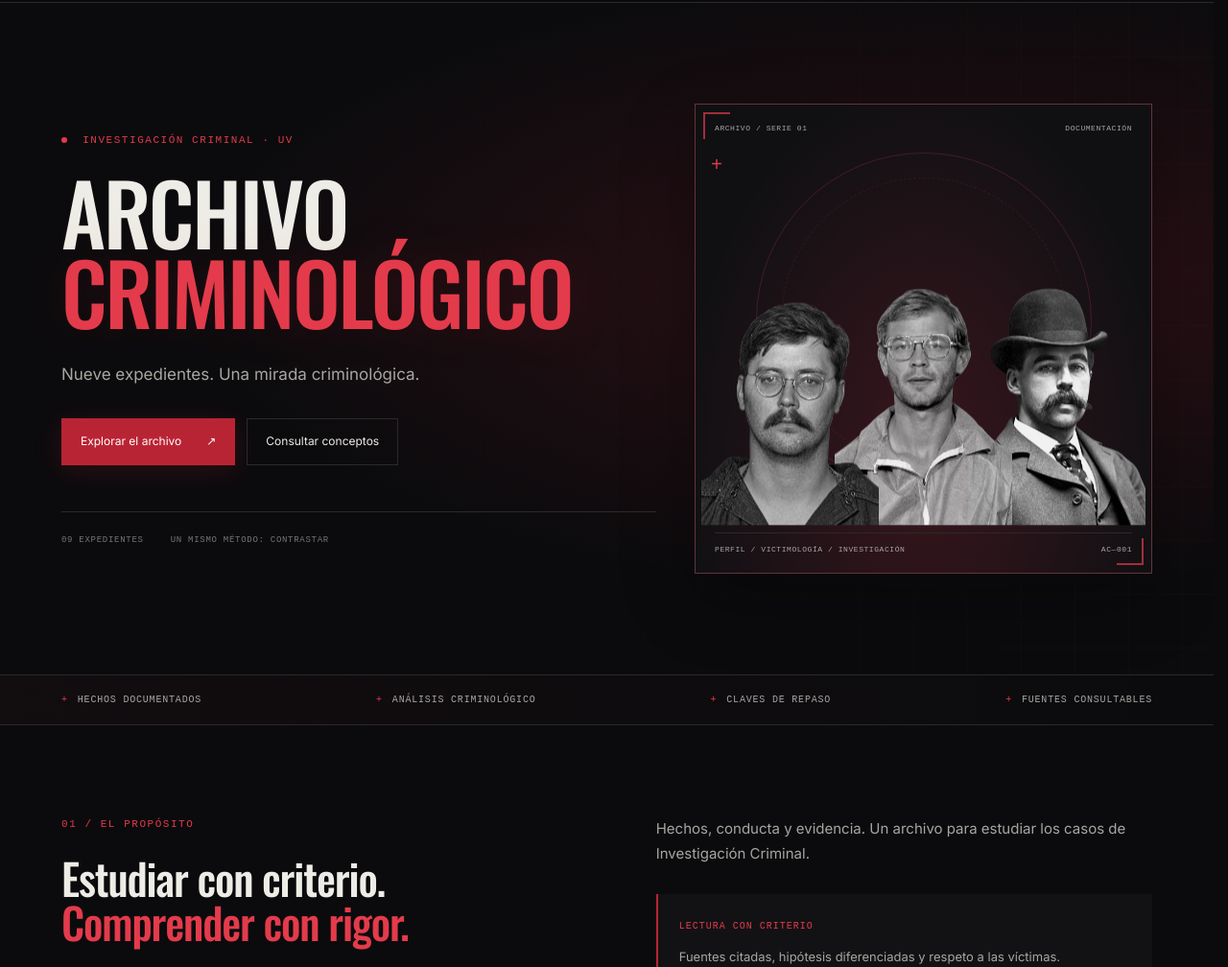
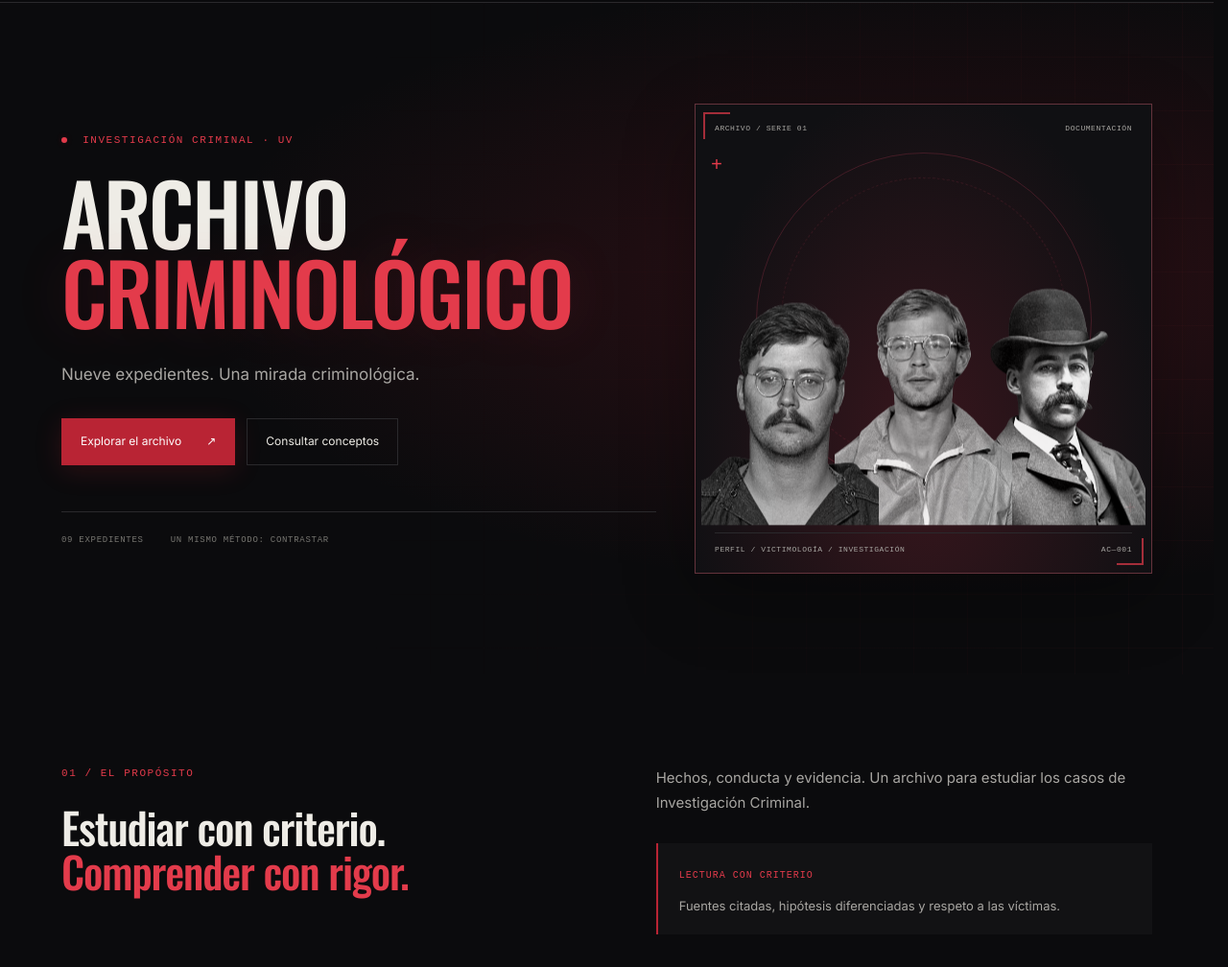
Before and after one commit to SerialKillersUV/archivo-criminologico, a plain HTML site: page index.html in a window 1280 px wide. Shown: the part 89-1097 px from the top of the page at 96% size. Drawn offline with Linux system fonts and the light colour scheme.

Commit message:
Eliminar la franja informativa de la portada

```diff
--- a/index.html
+++ b/index.html
@@ -5,7 +5,6 @@
 <main id="main">
 <section class="hero"><div class="hero-copy"><div class="eyebrow"><span class="live-dot"></span> INVESTIGACIÓN CRIMINAL · UV</div><h1>ARCHIVO<br><em>CRIMINOLÓGICO</em></h1><p class="hero-description">Nueve expedientes. Una mirada criminológica.</p><div class="hero-actions"><a class="btn btn-red" href="casos.html">Explorar el archivo <span aria-hidden="true">↗</span></a><a class="btn btn-ghost" href="conceptos.html">Consultar conceptos</a></div><div class="hero-bottom"><span>09 EXPEDIENTES</span><span>UN MISMO MÉTODO: CONTRASTAR</span></div></div>
 <div class="hero-art" aria-label="Retratos de archivo de Kemper, Dahmer y Holmes"><div class="art-top"><span>ARCHIVO / SERIE 01</span><span>DOCUMENTACIÓN</span></div><div class="orbital" aria-hidden="true"></div><span class="art-cross cross-1" aria-hidden="true">+</span><span class="art-cross cross-2" aria-hidden="true">+</span><div class="hero-portraits"><img src="assets/portraits/kemper.png" alt="Edmund Kemper, retrato de archivo con fondo eliminado" width="1087" height="1447"><img src="assets/portraits/dahmer.png" alt="Jeffrey Dahmer, retrato de archivo con fondo eliminado" width="1058" height="1486"><img src="assets/portraits/holmes.png" alt="H. H. Holmes, retrato de archivo con fondo eliminado" width="1087" height="1447"></div><div class="art-bottom"><span>PERFIL / VICTIMOLOGÍA / INVESTIGACIÓN</span><span>AC—001</span></div></div></section>
-<div class="index-strip"><span>HECHOS DOCUMENTADOS</span><span>ANÁLISIS CRIMINOLÓGICO</span><span>CLAVES DE REPASO</span><span>FUENTES CONSULTABLES</span></div>
 <section class="section intro reveal"><div><div class="eyebrow">01 / EL PROPÓSITO</div><h2>Estudiar con criterio.<br><em>Comprender con rigor.</em></h2></div><div class="intro-text"><p>Hechos, conducta y evidencia. Un archivo para estudiar los casos de Investigación Criminal.</p><div class="academic-note"><span>LECTURA CON CRITERIO</span><p>Fuentes citadas, hipótesis diferenciadas y respeto a las víctimas.</p></div></div></section>
 <section class="section featured"><div class="section-heading reveal"><div><div class="eyebrow">02 / LOS EXPEDIENTES</div><h2>Los <em>expedientes.</em></h2></div><a class="text-link" href="casos.html">Ver el archivo completo ↗</a></div><div id="featuredCases" class="case-grid"></div></section>
 <section class="section method"><div class="section-heading reveal"><div><div class="eyebrow">03 / UN MÉTODO DE ESTUDIO</div><h2>Leer. Analizar.<br><em>Contrastar.</em></h2></div><p class="muted">Tres pasos para estudiar cada caso.</p></div><div class="method-grid"><article class="reveal"><span class="step-number">01</span><h3>Reconstruir</h3><p>Ordena los hechos y la cronología.</p></article><article class="reveal"><span class="step-number">02</span><h3>Analizar</h3><p>Relaciona conducta, víctimas y evidencia.</p></article><article class="reveal"><span class="step-number">03</span><h3>Contrastar</h3><p>Comprueba las hipótesis con sus fuentes.</p></article></div></section></main>
```
